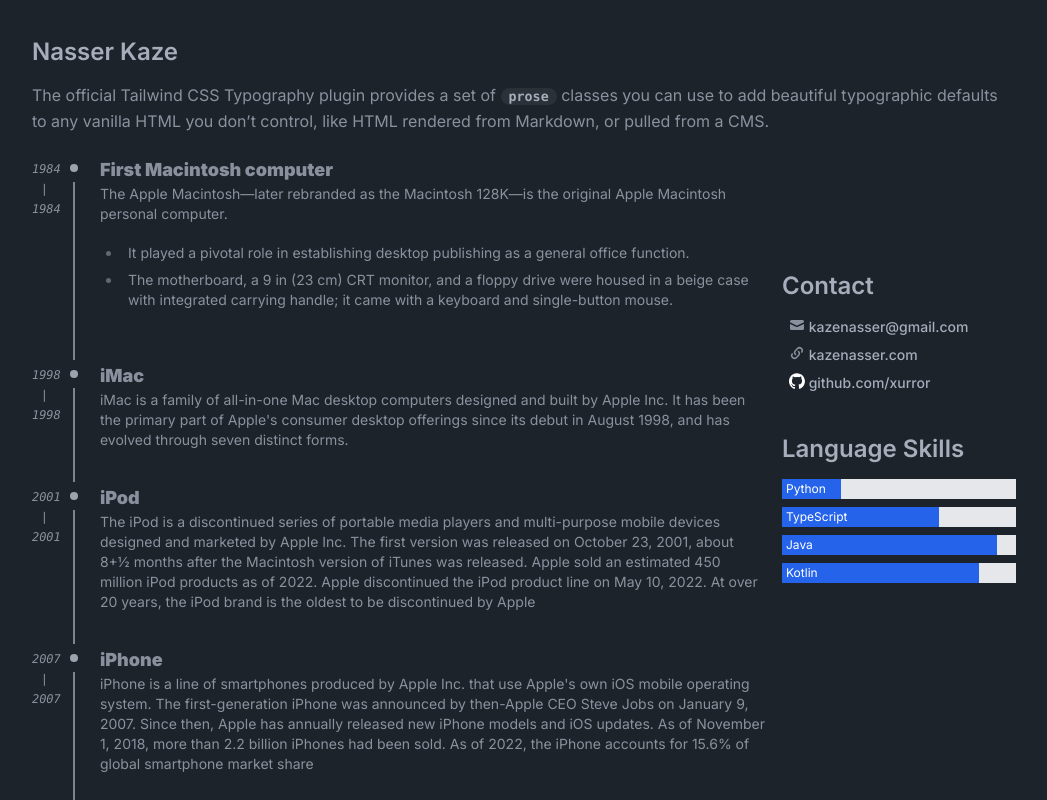
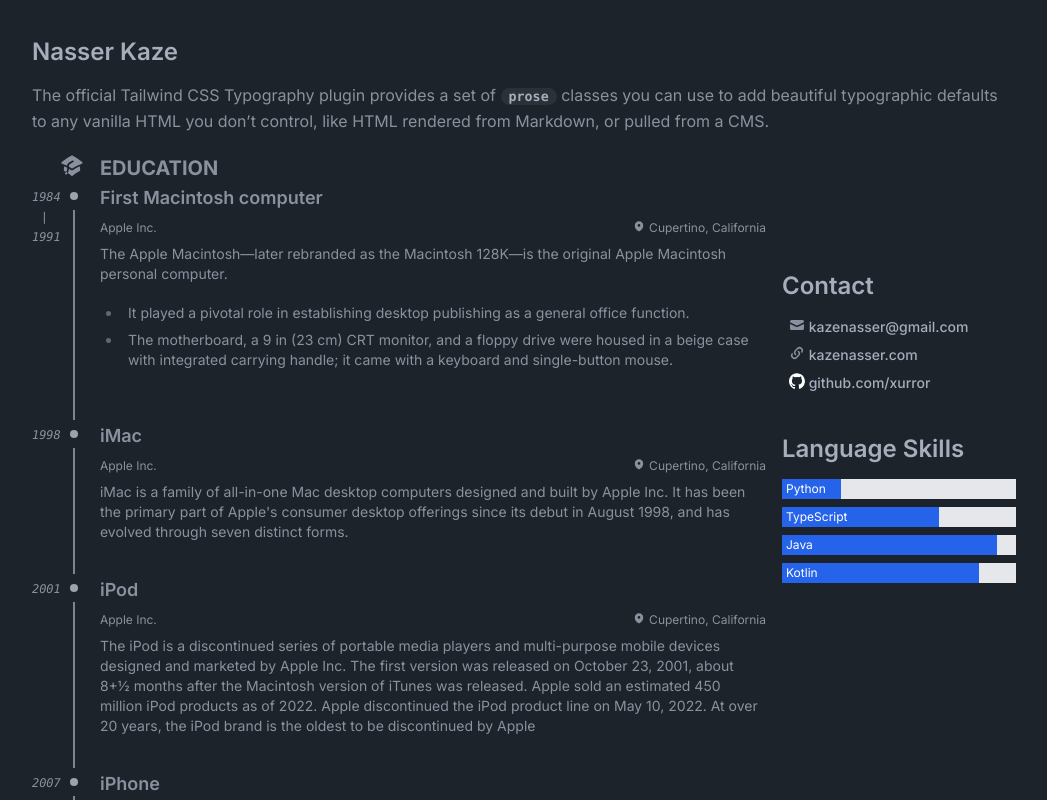
Before and after one commit to xurror/kazenasser.com, a Next.js app: page /cv2 in a window 1280 px wide. Shown: the top 800 px of the page, without its empty margins (116-1163 px from the left). Built offline with nearby package versions, Linux system fonts and the light colour scheme.

Commit message:
institution and location in timeline

```diff
--- a/src/app/cv2/page.mdx
+++ b/src/app/cv2/page.mdx
@@ -16,7 +16,13 @@
 
 <div className="grid grid-cols-4 gap-4">
   <div className='col-span-3'>
-    <Timeline />
+    <div>
+      <Timeline />
+    </div>
+
+    {/* <div className="mt-10">
+      <Timeline />
+    </div> */}
   </div>
 
   <div className="mt-20">
--- a/src/components/timeline.tsx
+++ b/src/components/timeline.tsx
@@ -1,8 +1,10 @@
 export default function Timeline() {
   const timeline = [
     {
-      date: "1984",
+      date: "1984 | 1991",
       title: "First Macintosh computer",
+      institution: "Apple Inc.",
+      location: "Cupertino, California",
       description: `The Apple Macintosh—later rebranded as the Macintosh 128K—is the original Apple Macintosh personal computer.
 			<ul className="list-disc">
       	<li>It played a pivotal role in establishing desktop publishing as a general office function.</li>
@@ -12,31 +14,55 @@
     {
       date: "1998",
       title: "iMac",
+      institution: "Apple Inc.",
+      location: "Cupertino, California",
       description: `iMac is a family of all-in-one Mac desktop computers designed and built by Apple Inc. It has been the primary part of Apple's consumer desktop offerings since its debut in August 1998, and has evolved through seven distinct forms.`,
     },
     {
       date: "2001",
       title: "iPod",
+      institution: "Apple Inc.",
+      location: "Cupertino, California",
       description: `The iPod is a discontinued series of portable media players and multi-purpose mobile devices designed and marketed by Apple Inc. The first version was released on October 23, 2001, about 8+1⁄2 months after the Macintosh version of iTunes was released. Apple sold an estimated 450 million iPod products as of 2022. Apple discontinued the iPod product line on May 10, 2022. At over 20 years, the iPod brand is the oldest to be discontinued by Apple`,
     },
     {
       date: "2007",
       title: "iPhone",
+      institution: "Apple Inc.",
+      location: "Cupertino, California",
       description: `iPhone is a line of smartphones produced by Apple Inc. that use Apple's own iOS mobile operating system. The first-generation iPhone was announced by then-Apple CEO Steve Jobs on January 9, 2007. Since then, Apple has annually released new iPhone models and iOS updates. As of November 1, 2018, more than 2.2 billion iPhones had been sold. As of 2022, the iPhone accounts for 15.6% of global smartphone market share`,
     },
     {
       date: "2015",
       title: "Apple Watch",
+      institution: "Apple Inc.",
+      location: "Cupertino, California",
       description: `The Apple Watch is a line of smartwatches produced by Apple Inc. It incorporates fitness tracking, health-oriented capabilities, and wireless telecommunication, and integrates with iOS and other Apple products and services`,
     },
   ];
 
   return (
     <div>
+      <div className="flex flex-row gap-4 ml-4 pl-3">
+        <svg
+          xmlns="http://www.w3.org/2000/svg"
+          viewBox="0 0 20 20"
+          fill="currentColor"
+          className="size-6"
+        >
+          <path
+            fill-rule="evenodd"
+            d="M9.664 1.319a.75.75 0 0 1 .672 0 41.059 41.059 0 0 1 8.198 5.424.75.75 0 0 1-.254 1.285 31.372 31.372 0 0 0-7.86 3.83.75.75 0 0 1-.84 0 31.508 31.508 0 0 0-2.08-1.287V9.394c0-.244.116-.463.302-.592a35.504 35.504 0 0 1 3.305-2.033.75.75 0 0 0-.714-1.319 37 37 0 0 0-3.446 2.12A2.216 2.216 0 0 0 6 9.393v.38a31.293 31.293 0 0 0-4.28-1.746.75.75 0 0 1-.254-1.285 41.059 41.059 0 0 1 8.198-5.424ZM6 11.459a29.848 29.848 0 0 0-2.455-1.158 41.029 41.029 0 0 0-.39 3.114.75.75 0 0 0 .419.74c.528.256 1.046.53 1.554.82-.21.324-.455.63-.739.914a.75.75 0 1 0 1.06 1.06c.37-.369.69-.77.96-1.193a26.61 26.61 0 0 1 3.095 2.348.75.75 0 0 0 .992 0 26.547 26.547 0 0 1 5.93-3.95.75.75 0 0 0 .42-.739 41.053 41.053 0 0 0-.39-3.114 29.925 29.925 0 0 0-5.199 2.801 2.25 2.25 0 0 1-2.514 0c-.41-.275-.826-.541-1.25-.797a6.985 6.985 0 0 1-1.084 3.45 26.503 26.503 0 0 0-1.281-.78A5.487 5.487 0 0 0 6 12v-.54Z"
+            clip-rule="evenodd"
+          />
+        </svg>
+        <div className="text-xl font-bold uppercase">Education</div>
+      </div>
+
       {timeline.map((item, index) => (
         <div className="flex gap-x-3" key={index}>
           <div className="min-w-4 max-w-4 text-end mt-1 text-sm">
-              <time className="font-mono italic text-xs">{item.date} | {item.date}</time>
+            <time className="font-mono italic text-xs">{item.date}</time>
           </div>
 
           <div className="cv-timeline-line">
@@ -46,7 +72,28 @@
           </div>
 
           <div className="grow pt-0.5 pb-8 cv-text-block">
-            <div className="text-lg font-black">{item.title}</div>
+            <div className="text-lg font-semibold">{item.title}</div>
+
+            <div className="flex flex-row justify-between my-2">
+              <div className="text-left text-xs">{item.institution}</div>
+
+              <div className="flex flex-row gap-1">
+                <svg
+                  xmlns="http://www.w3.org/2000/svg"
+                  viewBox="0 0 20 20"
+                  fill="currentColor"
+                  className="size-3"
+                >
+                  <path
+                    fill-rule="evenodd"
+                    d="m9.69 18.933.003.001C9.89 19.02 10 19 10 19s.11.02.308-.066l.002-.001.006-.003.018-.008a5.741 5.741 0 0 0 .281-.14c.186-.096.446-.24.757-.433.62-.384 1.445-.966 2.274-1.765C15.302 14.988 17 12.493 17 9A7 7 0 1 0 3 9c0 3.492 1.698 5.988 3.355 7.584a13.731 13.731 0 0 0 2.273 1.765 11.842 11.842 0 0 0 .976.544l.062.029.018.008.006.003ZM10 11.25a2.25 2.25 0 1 0 0-4.5 2.25 2.25 0 0 0 0 4.5Z"
+                    clip-rule="evenodd"
+                  />
+                </svg>
+                <div className="text-right text-xs">{item.location}</div>
+              </div>
+            </div>
+
             <div dangerouslySetInnerHTML={{ __html: item.description }}></div>
           </div>
         </div>
```
